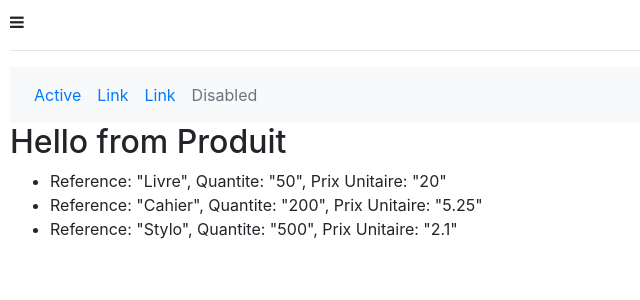
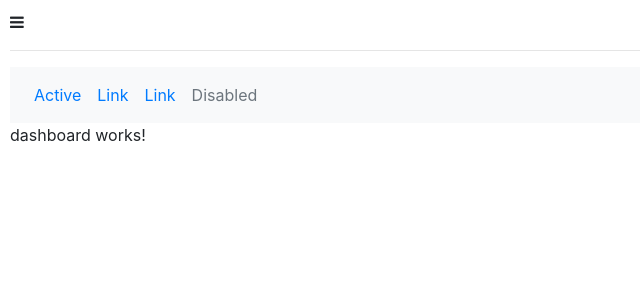
Before and after one commit to chercheri/ClientGestionStockProduits, an Angular app: page /dashboard in a window 1280 px wide. Before the commit this address led to /. Shown: the top 300 px of the page, without its empty margins (0-640 px from the left). Built offline with nearby package versions, Linux system fonts and the light colour scheme.

Commit message:
start routing

```diff
--- a/src/app/app-routing.module.ts
+++ b/src/app/app-routing.module.ts
@@ -1,11 +1,17 @@
 import { NgModule } from '@angular/core';
 import { Routes, RouterModule } from '@angular/router';
 
+import { ProduitComponent } from './produit/produit.component';
+import { DashboardComponent } from './dashboard/dashboard.component';
 
-const routes: Routes = [];
+const routes: Routes = [
+  {path: 'produit', component:ProduitComponent},
+  {path: 'dashboard', component:DashboardComponent},
+  {path: '', redirectTo:'/dashboard', pathMatch:'full'},
+];
 
 @NgModule({
-  imports: [RouterModule.forRoot(routes)],
+  imports: [RouterModule.forRoot(routes,{enableTracing:true})],
   exports: [RouterModule]
 })
 export class AppRoutingModule { }
--- a/src/app/app.module.ts
+++ b/src/app/app.module.ts
@@ -8,6 +8,8 @@ import { ProduitMockService } from './produit/produit.mock.service';
 import { NavbarComponent } from './navbar/navbar.component';
 import { SidebarComponent } from './sidebar/sidebar.component';
 import { ContentComponent } from './content/content.component';
+import { DashboardComponent } from './dashboard/dashboard.component';
+
 
 @NgModule({
   declarations: [
@@ -16,6 +18,7 @@ import { ContentComponent } from './content/content.component';
     NavbarComponent,
     SidebarComponent,
     ContentComponent,
+    DashboardComponent,
   ],
   imports: [
     BrowserModule,
--- a/src/app/content/content.component.html
+++ b/src/app/content/content.component.html
@@ -1,2 +1 @@
-
-<app-produit></app-produit>
+<router-outlet></router-outlet>
--- /dev/null
+++ b/src/app/dashboard/dashboard.component.html
@@ -0,0 +1 @@
+<p>dashboard works!</p>
--- /dev/null
+++ b/src/app/dashboard/dashboard.component.ts
@@ -0,0 +1,15 @@
+import { Component, OnInit } from '@angular/core';
+
+@Component({
+  selector: 'app-dashboard',
+  templateUrl: './dashboard.component.html',
+  styleUrls: ['./dashboard.component.css']
+})
+export class DashboardComponent implements OnInit {
+
+  constructor() { }
+
+  ngOnInit() {
+  }
+
+}
--- a/src/app/sidebar/sidebar.component.html
+++ b/src/app/sidebar/sidebar.component.html
@@ -2,13 +2,10 @@
 
   <ul class="nav nav-pills flex-column">
     <li class="nav-item">
-      <a class="nav-link active"href="#">Overview<span class="sr-only">(current)</span></a>
+      <a class="nav-link" routerLink="/dashboard" routerLinkActive="active">Dashboard</a>
     </li>
     <li class="nav-item">
-      <a class="nav-link"href="#">Reports</a>
-    </li>
-    <li class="nav-item">
-      <a class="nav-link"href="#">Analytics</a>
+      <a class="nav-link" routerLink="/produit" routerLinkActive="active">Produits</a>
     </li>
     <li class="nav-item">
       <a class="nav-link"href="#">Export</a>
```
Also changed, not shown: src/app/dashboard/dashboard.component.css (added), 1 other file (tests, documents, lock files or other folders).
